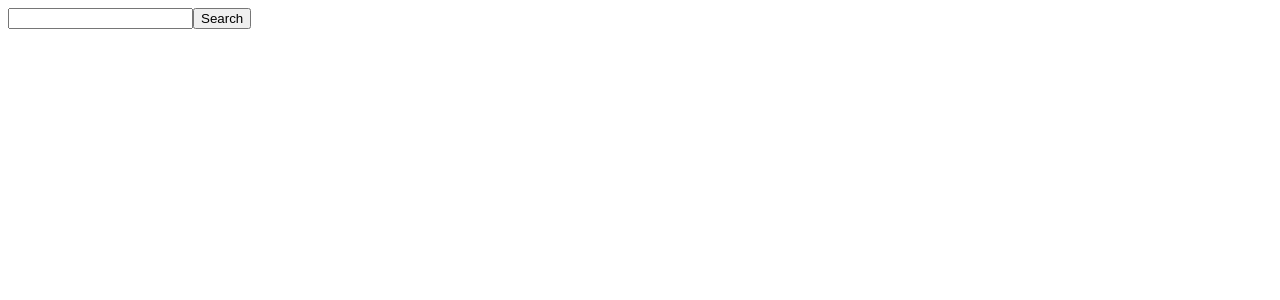
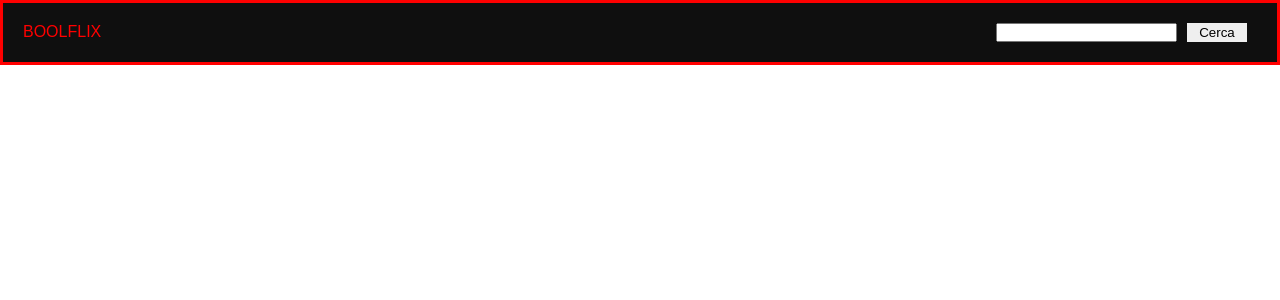
Before and after one commit to DaniloPortelli/react-boolflix, a React (Vite) app: page / in a window 1280 px wide. Shown: the top 300 px of the page. Built offline with nearby package versions, Linux system fonts and the light colour scheme.

Commit message:
inserimento copertine

```diff
--- a/package.json
+++ b/package.json
@@ -10,6 +10,7 @@
     "preview": "vite preview"
   },
   "dependencies": {
+    "country-flag-icons": "^1.5.18",
     "dom": "^0.0.3",
     "react": "^19.0.0",
     "react-dom": "^19.0.0",
--- a/src/App.jsx
+++ b/src/App.jsx
@@ -1,12 +1,17 @@
 import Header from "./components/Header"
 import Main from "./components/Main"
+import { GlobalProvider } from "./contexts/GlobalContext"
 
 function App() {
 
   return (
     <>
-      <Header />
-      <Main />
+      <GlobalProvider>
+
+        <Header />
+        <Main />
+
+      </GlobalProvider>
 
 
     </>
--- a/src/components/Header.jsx
+++ b/src/components/Header.jsx
@@ -1,5 +1,19 @@
+import SearchBar from "./SearchBar"
+
 const Header = () => {
 
+    return (
+
+        <header>
+            <div className="headerContainer">
+                <span className="booflix">BOOLFLIX</span>
+                <SearchBar className="searchBar" />
+
+            </div>
+
+        </header>
+
+    )
 
 
 }
--- a/src/components/Main.jsx
+++ b/src/components/Main.jsx
@@ -1,47 +1,98 @@
-import { useState } from "react";
+import { useState, useEffect } from "react";
+import { useGlobalContext } from "../contexts/GlobalContext"
+
 
 const Main = () => {
-    const [search, setSearch] = useState("")
+    const { movies, tvs } = useGlobalContext()
+    const urlBaseCopertina = import.meta.env.VITE_APP_BASE_URL_COPERTINA
 
-    const searchMovies = (e) => {
 
-        e.preventDefault();
-        fetch(`https://api.themoviedb.org/3/search/movie?api_key=0ee6c621f41d693fdef2025e489837b3&query=${search}`)
-            .then((res) => res.json())
-            .then(data => setMovies(data.results))
+    if (movies.length === 0 && tvs.length === 0) {
+        return (
+            <div>
+
+            </div>
+        )
+    } else {
+
+
+        return (
+
+
+            <main>
+                        <h1>Film</h1>
+                    <div className="cardContainer">
+
+                        {
+                            movies.map((elem) => {
+
+                                let bandiera = (elem.original_language.toUpperCase())
+                                bandiera === "EN" ? bandiera = "GB" : bandiera
+                                bandiera === "JA" ? bandiera = "JP" : bandiera
+
+
+                                return (
+                                    <div key={elem.id} className="card">
+
+                                        {/* <li>Titolo:{elem.title}</li>
+                                            <li>Titolo originale:{elem.original_title}</li>
+                                            <li>Lingua:
+                                                < img width={20}
+                                                    alt={bandiera}
+                                                    src={`http://purecatamphetamine.github.io/country-flag-icons/3x2/${bandiera}.svg`} />
+                                            </li>
+                                            <li>Voto:{(elem.vote_average / 2).toFixed()}/5</li> */}
+                                        <figure>
+                                            <img className="imgCopertina" src={`${urlBaseCopertina}${elem.poster_path}`} alt={elem.original_title} />
+                                        </figure>
+
+                                    </div>
+                                )
+                            }
+                            )
+                        }
+                    </div>
+
+
+                        <h1>Serie tv</h1>
+                    <div className="cardContainer">
+                        {
+                            tvs.map((elem) => {
+                                let bandiera = (elem.original_language.toUpperCase())
+                                bandiera === "EN" ? bandiera = "GB" : bandiera
+                                bandiera === "JA" ? bandiera = "JP" : bandiera
+
+                                return (
+
+                                        // {/* <li>Titolo:{elem.name}</li>
+                                        //     <li>Titolo originale:{elem.original_name}</li>
+                                        //     <li>Lingua:
+                                        //         < img width={20}
+                                        //             alt={bandiera}
+                                        //             src={`http://purecatamphetamine.github.io/country-flag-icons/3x2/${bandiera}.svg`} />
+
+                                        //     </li>
+                                        //     <li>Voto:{(elem.vote_average / 2).toFixed()}/5</li> */}
+                                        <div key={elem.id} className="card">
+                                            <figure>
+                                                <img className="imgCopertina" src={`${urlBaseCopertina}${elem.poster_path}`} alt={elem.original_name} />
+                                            </figure>
+                                        </div>
+
+
+                                )
+                            }
+                            )
+                        }
+                    </div>
+
+
+
+            </main>
+        )
+
     }
 
-    const [movies, setMovies] = useState([]);
-
-    return (
-        <main>
-            <div>
-                <form onSubmit={searchMovies}>
-                    <input
-                        type="text"
-                        value={search}
-                        onChange={(e) => setSearch(e.target.value)}
-                    />
-                    <button type="submit">Search</button>
-                </form>
-
-                {
-                    movies.map((m) => {
-                        return (
-                            <>
-                                <ul>
-                                    <li>Titolo:{m.title}</li>
-                                    <li>Titolo originale:{m.original_title}</li>
-                                    <li>Lingua:{m.original_language}</li>
-                                    <li>Voto:{(m.vote_average / 2).toFixed()}/5</li>
-                                </ul>
-                            </>
-                        )
-                    })
-                }
-            </div>
-        </main>
-    )
 }
 
 
--- /dev/null
+++ b/src/components/SearchBar.jsx
@@ -0,0 +1,23 @@
+import { useGlobalContext } from "../contexts/GlobalContext"
+
+const SearchBar = () => {
+
+    const {search, searchMovies, setSearch} = useGlobalContext()
+
+    return (
+        <form onSubmit={searchMovies}>
+            <input
+                type="text"
+                value={search}
+                onChange={(e) => setSearch(e.target.value)}
+            />
+            <button className="buttonSearchBar" type="submit">Cerca</button>
+        </form>
+
+
+    )
+
+
+}
+
+export default SearchBar
--- /dev/null
+++ b/src/contexts/GlobalContext.jsx
@@ -0,0 +1,44 @@
+import { useContext, useState, createContext } from "react";
+
+const GlobalContext = createContext()
+
+const GlobalProvider = ({ children }) => {
+
+    const apiKey = import.meta.env.VITE_APP_API_KEY
+    const apiUrl = import.meta.env.VITE_APP_API_URL
+
+    const [movies, setMovies] = useState([]);
+    const [tvs, setTvs] = useState([]);
+    const [search, setSearch] = useState("")
+    const searchMovies = (e) => {
+
+        e.preventDefault();
+        fetch(`${apiUrl}movie?api_key=${apiKey}&query=${search}`)
+            .then((res) => res.json())
+            .then(data => setMovies(data.results))
+
+        e.preventDefault();
+        fetch(`${apiUrl}tv?api_key=${apiKey}&query=${search}`)
+            .then((res) => res.json())
+            .then(data => setTvs(data.results))
+    }
+
+    const value = {
+        movies,
+        tvs,
+        search,
+        searchMovies,
+        setSearch
+    }
+
+    return (
+        <GlobalContext.Provider value={value}>
+            {children}
+        </GlobalContext.Provider>
+    )
+
+}
+
+const useGlobalContext = () => useContext(GlobalContext)
+
+export { GlobalProvider, useGlobalContext }
--- a/src/index.css
+++ b/src/index.css
@@ -0,0 +1,61 @@
+* {
+    margin: 0;
+    padding: 0;
+    font-family: sans-serif;
+}
+
+main {
+    /* border: 4px blue solid; */
+    min-width: 100vh;
+    display: flex;
+    flex-direction: column;
+    align-items: center;
+}
+
+.headerContainer {
+    padding: 20px;
+    border: solid red;
+    background-color: #0F0F0F;
+    display: flex;
+    justify-content: space-between;
+}
+
+.booflix {
+    color: red;
+}
+
+.searchBar {}
+
+.buttonSearchBar {
+    border: none;
+    padding: 2px;
+    width: 60px;
+    margin-inline: 10px;
+
+}
+
+.cardContainer {
+    /* border: 3px green solid; */
+    width: 80%;
+    display: flex;
+    justify-content: center;
+    flex-wrap: wrap;
+    gap: 30px;
+    padding: 20px;
+
+}
+
+.imgCopertina {
+    width: 100%;
+    height: 100%;
+    object-fit: cover
+}
+
+
+
+.card {
+    /* border: 2px red solid; */
+    flex-basis: calc(100% / 3 - 30px);
+    aspect-ratio: 3/4;
+    overflow: hidden
+}
```
Also changed, not shown: src/components/Button.jsx (deleted, +0 -14 lines), 2 other files (tests, documents, lock files or other folders).
